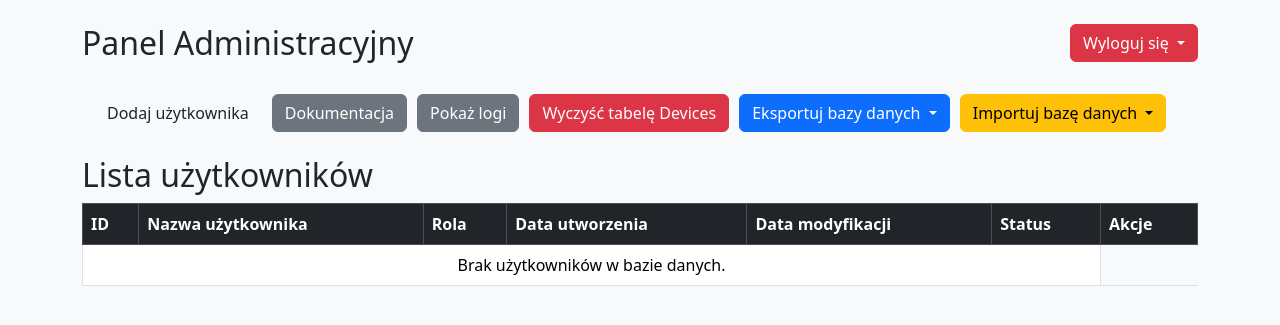
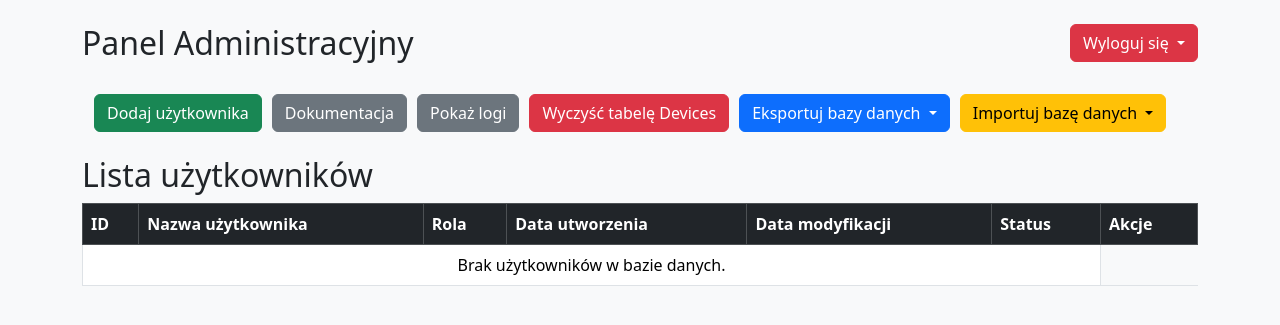
Before and after one commit to Smartlewek/DocApp, a PHP site: page /admin_panel.php in a window 1280 px wide. Shown: the top 325 px of the page. Run offline with PHP 8.4, Linux system fonts and the light colour scheme; the visitor is signed in with stand-in values (Sample User, id 1); data that the repository does not hold is empty.

Commit message:
Update admin_panel.php

```diff
--- a/admin_panel.php
+++ b/admin_panel.php
@@ -254,7 +254,7 @@ $result = $conn->query($sql);
    <div class="container my-4">
     <!-- Grupa przycisków: "Dodaj urządzenie", "Dokumentacja" i "Pokaż logi" -->
     <div class="button-group mb-3">
-        <button id="addUserBtn" class="btn btn-waring" onclick="toggleAddUserForm()">Dodaj użytkownika</button>
+        <button id="addUserBtn" class="btn btn-success" onclick="toggleAddUserForm()">Dodaj użytkownika</button>
         <a href="testowa.php" class="btn btn-secondary">Dokumentacja</a>
         <button id="viewLogsBtn" class="btn btn-secondary" onclick="fetchLogs()">Pokaż logi</button>
 	 <button class="btn btn-danger" onclick="clearDevicesTable()">Wyczyść tabelę Devices</button>
```
